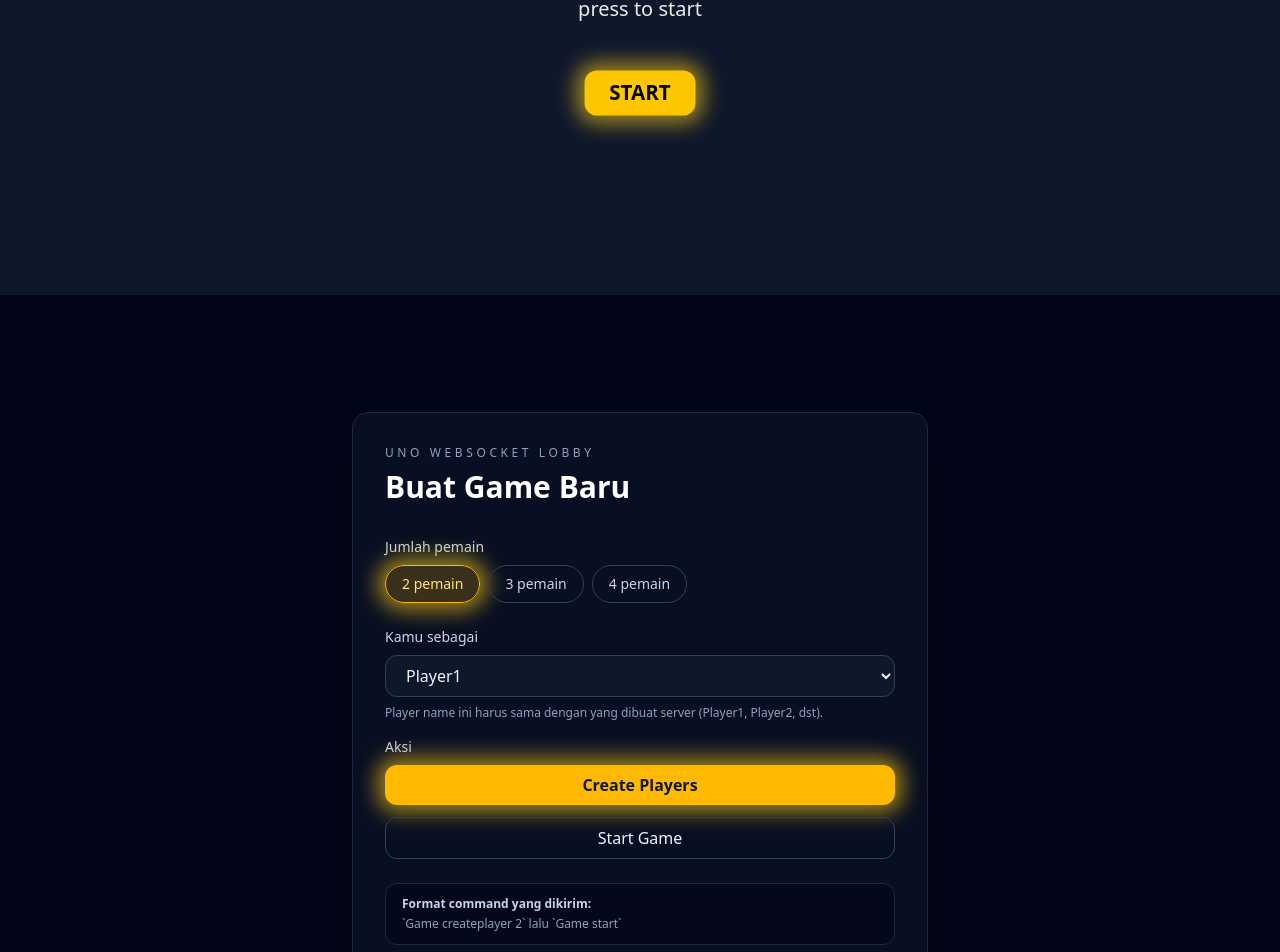
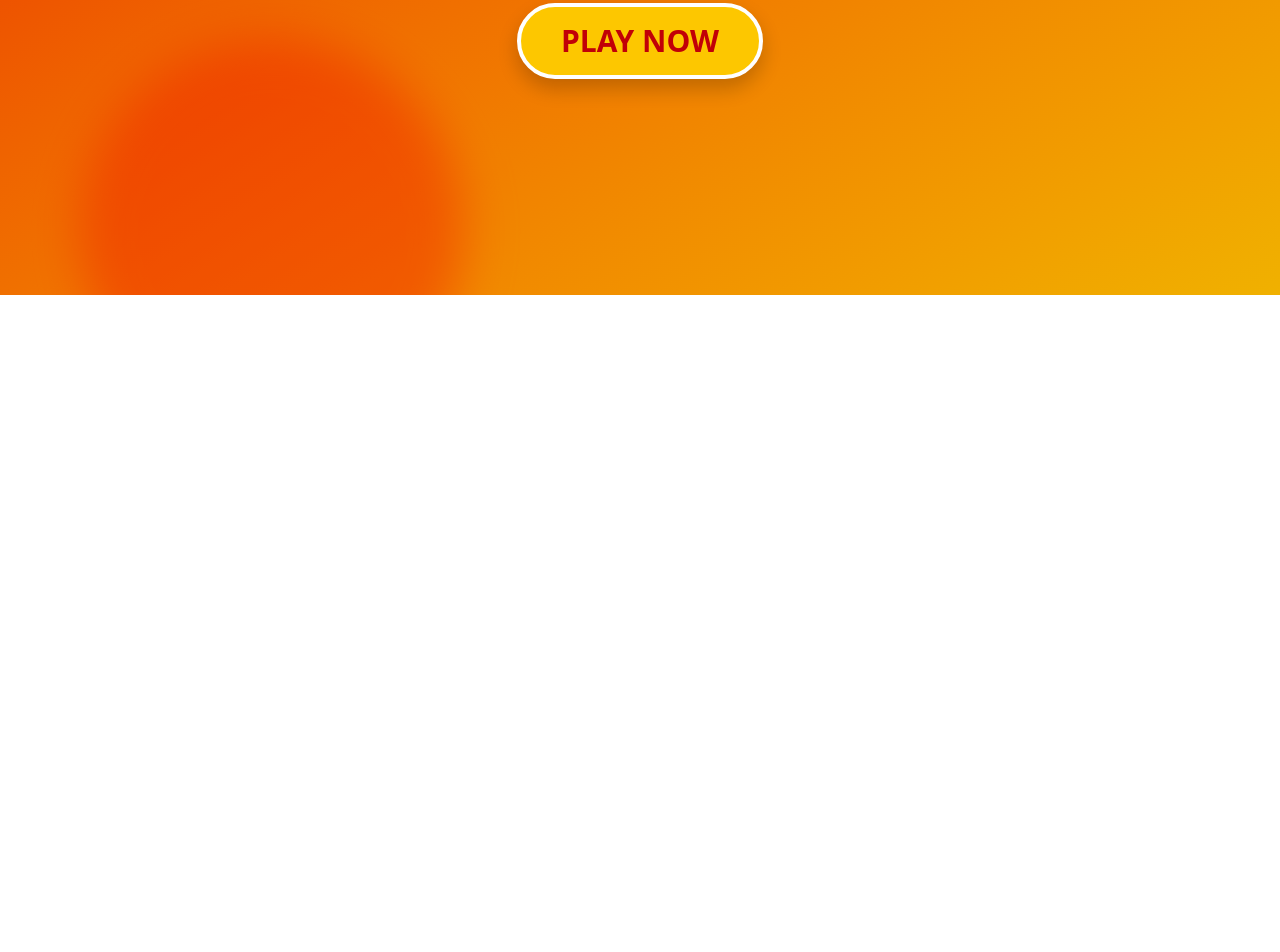
Before and after one commit to alvinnaya/uno-frontend, a React (Vite) app: page / in a window 1280 px wide. Shown: the part 505-1457 px from the top of the page. After the commit the page ends 800 px from the top, so only its background shows below. Built offline with nearby package versions, Linux system fonts and the light colour scheme.

Commit message:
big ui changes

```diff
--- a/src/Api.js
+++ b/src/Api.js
@@ -50,3 +50,9 @@ export async function callUno(player) {
   console.log("call uno", response);
   return response;
 }
+
+export async function resetGame() {
+  const response = await axios.post(`${BASE_URL}/resetgame`);
+  console.log("reset game", response);
+  return response;
+}
--- a/src/CreatePlayerScreen.jsx
+++ b/src/CreatePlayerScreen.jsx
@@ -9,92 +9,147 @@ export default function CreatePlayerScreen() {
   const [numPlayers, setNumPlayers] = useState(2);
   const [playerName, setPlayerName] = useState("Player1");
   const [playersCreated, setPlayersCreated] = useState(false);
-  const [connectionState, setConnectionState] = useState("connecting");
+  // const [connectionState, setConnectionState] = useState("connecting"); // Not used in UI currently but good to keep if needed later
   const [serverNotice, setServerNotice] = useState(null);
   const [started, setStarted] = useState(false);
+
+  // New states for feedback
+  const [isLoading, setIsLoading] = useState(false);
+  const [showSuccess, setShowSuccess] = useState(false);
 
   const playerList = useMemo(
     () => Array.from({ length: numPlayers }, (_, i) => `Player${i + 1}`),
     [numPlayers]
   );
 
-
-
   const handleCreatePlayers = async () => {
-    // sendRawMessage(`Game createplayer ${numPlayers}`);
+    setIsLoading(true);
+    setServerNotice(null);
+    try {
       const res = await createPlayer(numPlayers);
-    console.log("createPlayer", res)
-    if (res.statusText == "OK") {
-      await setPlayersCreated(true);
+      console.log("createPlayer", res);
+      if (res.status === 200 || res.statusText === "OK") {
+        setPlayersCreated(true);
+        setShowSuccess(true);
+      } else {
+        setServerNotice({ type: "error", text: "Failed to create players. Please try again." });
       }
-
+    } catch (error) {
+      console.error("Error creating players:", error);
+      setServerNotice({ type: "error", text: "Connection error. Is the server running?" });
+    } finally {
+      setIsLoading(false);
+    }
   };
 
   const handleStartGame = async () => {
+    setIsLoading(true);
+    try {
       const res = await startGame();
-    console.log("start game", res)
-    if (res.statusText == "OK") {
-      await navigate(`/${playerName}`);
+      console.log("start game", res);
+      if (res.status === 200 || res.statusText === "OK") {
+        navigate(`/${playerName}`);
+      } else {
+        setServerNotice({ type: "error", text: "Failed to start game." });
       }
-
+    } catch (error) {
+      console.error("Error starting game:", error);
+      setServerNotice({ type: "error", text: "Connection error during start." });
+    } finally {
+      setIsLoading(false);
+    }
   };
 
   return (
     <>
       {!started && (
         // ===== Landing Screen =====
-        <div className="min-h-screen w-full relative">
-          <div className="absolute inset-0 flex flex-col items-center justify-center bg-slate-900 text-white">
+        <div className="min-h-screen w-full relative bg-gradient-to-br from-red-600 to-yellow-500 overflow-hidden font-sans">
+          {/* Background Circles for visual interest */}
+          <div className="absolute top-[-10%] left-[-10%] w-96 h-96 bg-yellow-400 rounded-full mix-blend-multiply filter blur-xl opacity-70 animate-blob"></div>
+          <div className="absolute top-[-10%] right-[-10%] w-96 h-96 bg-red-400 rounded-full mix-blend-multiply filter blur-xl opacity-70 animate-blob animation-delay-2000"></div>
+          <div className="absolute -bottom-32 left-20 w-96 h-96 bg-orange-400 rounded-full mix-blend-multiply filter blur-xl opacity-70 animate-blob animation-delay-4000"></div>
 
+          <div className="absolute inset-0 flex flex-col items-center justify-center z-10">
             {/* Gambar kartu UNO */}
             <img
-              src="Uno-Logo-2010.png" // ganti path sesuai folder proyekmu
+              src="Uno-Logo-2010.png"
               alt="UNO Card"
-              className="w-128 mb-8 animate-pulse"
+              className="w-80 mb-8 drop-shadow-2xl hover:scale-105 transition-transform duration-300"
             />
 
-            {/* <h1 className="text-6xl font-black mb-8 text-yellow-400 drop-shadow-[0_0_10px_rgba(250,204,21,0.8)]">
-      UNO Web Game
-    </h1> */}
-
-            <p className="text-xl mb-12 animate-pulse">press to start</p>
+            <p className="text-2xl font-bold text-white mb-12 tracking-widest uppercase drop-shadow-md">
+              The Classic Card Game
+            </p>
 
             <button
               onClick={() => setStarted(true)}
-              className="px-6 py-2 text-xl animate-pulse-glow font-bold rounded-xl bg-yellow-400 text-black shadow-[0_0_20px_8px_rgba(250,204,21,0.6)] hover:bg-yellow-300 transition transform hover:scale-105 active:scale-95"
+              className="px-10 py-4 text-3xl font-black rounded-full bg-yellow-400 text-red-700 shadow-[0_10px_20px_rgba(0,0,0,0.2)] hover:bg-yellow-300 hover:scale-110 hover:shadow-[0_15px_25px_rgba(0,0,0,0.3)] active:scale-95 transition-all duration-200 border-4 border-white"
             >
-              START
+              PLAY NOW
             </button>
           </div>
         </div>
-
-
       )}
 
-      <div className="min-h-screen bg-slate-950 text-slate-100 flex items-center justify-center px-6">
-        <div className="w-full max-w-xl rounded-2xl border border-slate-800 bg-slate-900/60 backdrop-blur p-8 shadow-2xl">
-          <div className="flex items-center justify-between">
-            <div>
-              <p className="text-xs uppercase tracking-[0.3em] text-slate-400">UNO WebSocket Lobby</p>
-              <h1 className="text-3xl font-semibold text-white mt-2">Buat Game Baru</h1>
-            </div>
-            {/* <div
-            className={`text-xs px-3 py-1 rounded-full border ${
-              connectionState === "connected"
-                ? "border-emerald-400 text-emerald-300"
-                : connectionState === "error"
-                  ? "border-rose-400 text-rose-300"
-                  : "border-slate-600 text-slate-300"
-            }`}
-          >
-            {connectionState}
-          </div> */}
+      {started && (
+        <div className="min-h-screen bg-slate-800 flex items-center justify-center py-10 px-4">
+          <div className="w-full max-w-2xl relative">
+
+            {/* Main Card Container */}
+            <div className="bg-white rounded-3xl shadow-2xl overflow-hidden border-8 border-yellow-400">
+
+              {/* Header */}
+              <div className="bg-red-600 p-8 text-center border-b-4 border-red-700">
+                <h1 className="text-4xl font-black text-white uppercase tracking-wider drop-shadow-sm">
+                  Game Setup
+                </h1>
+                <p className="text-red-100 mt-2 font-medium">Create a lobby and invite friends!</p>
               </div>
 
-          <div className="mt-8 space-y-6">
-            <div className="space-y-2">
-              <label className="block text-sm text-slate-300">Jumlah pemain</label>
-              <div className="flex flex-wrap gap-2">
+              <div className="p-8 bg-slate-50">
+
+                {/* Success View */}
+                {showSuccess ? (
+                  <div className="text-center py-10 animate-fade-in-up">
+                    <div className="w-24 h-24 bg-green-500 rounded-full flex items-center justify-center mx-auto mb-6 shadow-lg rotate-3">
+                      <svg className="w-12 h-12 text-white" fill="none" stroke="currentColor" viewBox="0 0 24 24">
+                        <path strokeLinecap="round" strokeLinejoin="round" strokeWidth="3" d="M5 13l4 4L19 7" />
+                      </svg>
+                    </div>
+                    <h2 className="text-3xl font-black text-slate-800 mb-2">Success!</h2>
+                    <p className="text-slate-600 text-lg mb-8">Game lobby created for {numPlayers} players.</p>
+
+                    <div className="space-y-4 max-w-xs mx-auto">
+                      <div className="bg-white p-4 rounded-xl border-2 border-slate-200 shadow-sm">
+                        <label className="block text-sm font-bold text-slate-500 uppercase mb-1">You are playing as</label>
+                        <div className="text-2xl font-black text-blue-600">{playerName}</div>
+                      </div>
+
+                      <button
+                        type="button"
+                        onClick={handleStartGame}
+                        disabled={isLoading}
+                        className="w-full py-4 rounded-xl bg-green-500 text-white font-black text-xl shadow-[0_4px_0_rgb(21,128,61)] hover:shadow-[0_2px_0_rgb(21,128,61)] hover:translate-y-[2px] active:shadow-none active:translate-y-[4px] transition-all disabled:opacity-50 disabled:cursor-not-allowed"
+                      >
+                        {isLoading ? "STARTING..." : "START GAME"}
+                      </button>
+
+                      <button
+                        onClick={() => { setShowSuccess(false); setPlayersCreated(false); }}
+                        className="text-slate-400 font-bold hover:text-slate-600 text-sm mt-4 underline decoration-2 underline-offset-2"
+                      >
+                        Reset / Back
+                      </button>
+                    </div>
+                  </div>
+                ) : (
+                  /* Form View */
+                  <div className="space-y-8">
+                    {/* Number of Players */}
+                    <div className="space-y-3">
+                      <label className="block text-lg font-black text-slate-700 uppercase">Number of Players</label>
+                      <div className="flex justify-center gap-4">
                         {PLAYER_OPTIONS.map((count) => (
                           <button
                             key={count}
@@ -103,24 +158,28 @@ export default function CreatePlayerScreen() {
                               setNumPlayers(count);
                               setPlayersCreated(false);
                             }}
-                    className={`px-4 py-2 rounded-full border text-sm transition ${numPlayers === count
-                        ? "border-amber-400 bg-amber-400/20 text-amber-200 shadow-[0_0_20px_8px_rgba(250,204,21,0.6)] "
-                        : "border-slate-700 text-slate-300 hover:border-slate-500"
-                      }`}
+                            className={`
+                            w-16 h-16 rounded-2xl text-2xl font-black transition-all transform duration-200
+                            ${numPlayers === count
+                                ? "bg-blue-500 text-white scale-110 rotate-3 shadow-[0_8px_16px_rgba(59,130,246,0.5)] border-4 border-blue-600"
+                                : "bg-white text-slate-400 border-4 border-slate-200 hover:border-blue-300 hover:text-blue-300 hover:-rotate-2"
+                              }
+                          `}
                           >
-                    {count} pemain
+                            {count}
                           </button>
                         ))}
                       </div>
                     </div>
 
-            <div className="grid gap-4 md:grid-cols-[1.2fr,0.8fr]">
-              <div className="space-y-2">
-                <label className="block text-sm text-slate-300">Kamu sebagai</label>
+                    {/* Player Selection */}
+                    <div className="space-y-3">
+                      <label className="block text-lg font-black text-slate-700 uppercase">Your Role</label>
+                      <div className="relative">
                         <select
                           value={playerName}
                           onChange={(event) => setPlayerName(event.target.value)}
-                  className="w-full rounded-xl border border-slate-700 bg-slate-900 px-4 py-2 text-slate-100 focus:outline-none focus:ring-2 focus:ring-amber-400"
+                          className="w-full appearance-none rounded-2xl border-4 border-slate-200 bg-white px-6 py-4 text-xl font-bold text-slate-700 focus:outline-none focus:border-yellow-400 focus:ring-4 focus:ring-yellow-400/20 transition-all cursor-pointer"
                         >
                           {playerList.map((player) => (
                             <option key={player} value={player}>
@@ -128,52 +187,58 @@ export default function CreatePlayerScreen() {
                             </option>
                           ))}
                         </select>
-                <p className="text-xs text-slate-400">
-                  Player name ini harus sama dengan yang dibuat server (Player1, Player2, dst).
+                        <div className="pointer-events-none absolute inset-y-0 right-0 flex items-center px-6 text-slate-500">
+                          <svg className="h-6 w-6 fill-current" viewBox="0 0 20 20">
+                            <path d="M9.293 12.95l.707.707L15.657 8l-1.414-1.414L10 10.828 5.757 6.586 4.343 8z" />
+                          </svg>
+                        </div>
+                      </div>
+                      <p className="text-sm font-semibold text-slate-400 text-center">
+                        Ensure this matches your server assignment.
                       </p>
                     </div>
-              <div className="space-y-2">
-                <label className="block text-sm text-slate-300">Aksi</label>
-                <div className="grid gap-3">
+
+                    {/* Action Button */}
+                    <div className="pt-4">
                       <button
                         type="button"
                         onClick={handleCreatePlayers}
-                    // disabled={connectionState !== "connected"}
-                    className="w-full rounded-xl shadow-[0_0_20px_8px_rgba(250,204,21,0.6)]  bg-amber-400 px-4 py-2 text-slate-900 font-semibold shadow hover:bg-amber-300 disabled:opacity-50"
+                        disabled={isLoading}
+                        className="w-full py-4 rounded-2xl bg-yellow-400 text-red-800 font-black text-2xl uppercase tracking-wider shadow-[0_6px_0_rgb(202,138,4)] hover:shadow-[0_4px_0_rgb(202,138,4)] hover:translate-y-[2px] active:shadow-none active:translate-y-[6px] transition-all disabled:opacity-50 disabled:grayscale"
                       >
-                    Create Players
-                  </button>
-                  <button
-                    type="button"
-                    onClick={handleStartGame}
-                    // disabled={!playersCreated || connectionState !== "connected"}
-                    className="w-full rounded-xl border border-slate-700 px-4 py-2 text-slate-100 hover:border-amber-400 disabled:opacity-50"
-                  >
-                    Start Game
+                        {isLoading ? (
+                          <span className="flex items-center justify-center gap-2">
+                            <svg className="animate-spin h-6 w-6 text-red-800" xmlns="http://www.w3.org/2000/svg" fill="none" viewBox="0 0 24 24">
+                              <circle className="opacity-25" cx="12" cy="12" r="10" stroke="currentColor" strokeWidth="4"></circle>
+                              <path className="opacity-75" fill="currentColor" d="M4 12a8 8 0 018-8V0C5.373 0 0 5.373 0 12h4zm2 5.291A7.962 7.962 0 014 12H0c0 3.042 1.135 5.824 3 7.938l3-2.647z"></path>
+                            </svg>
+                            Creating...
+                          </span>
+                        ) : "Create Game"}
                       </button>
                     </div>
                   </div>
-            </div>
+                )}
 
+                {/* Server Notice/Error */}
                 {serverNotice && (
-              <div
-                className={`rounded-xl border px-4 py-3 text-sm ${serverNotice.type === "error"
-                    ? "border-rose-400/40 bg-rose-500/10 text-rose-200"
-                    : "border-emerald-400/40 bg-emerald-500/10 text-emerald-200"
-                  }`}
-              >
+                  <div className={`mt-6 p-4 rounded-xl border-l-4 font-bold ${serverNotice.type === "error"
+                      ? "bg-red-50 border-red-500 text-red-700"
+                      : "bg-green-50 border-green-500 text-green-700"
+                    }`}>
                     {serverNotice.text}
                   </div>
                 )}
+              </div>
 
-            <div className="rounded-xl border border-slate-800 bg-slate-950/60 px-4 py-3 text-xs text-slate-400">
-              <p className="font-semibold text-slate-300">Format command yang dikirim:</p>
-              <p className="mt-1">`Game createplayer {numPlayers}` lalu `Game start`</p>
+              {/* Footer */}
+              <div className="bg-slate-100 p-4 text-center border-t border-slate-200">
+                <p className="text-xs font-bold text-slate-400 uppercase tracking-widest">UNO Game Lobby</p>
               </div>
             </div>
           </div>
         </div>
+      )}
     </>
-
   );
 }
```
Also changed, not shown: src/PlayerHand.jsx (+67 -16 lines), src/SignalR.js (+12 -0 lines), src/TableLayout.jsx (+41 -9 lines). Lines whose indentation alone changed are shown as unchanged.
